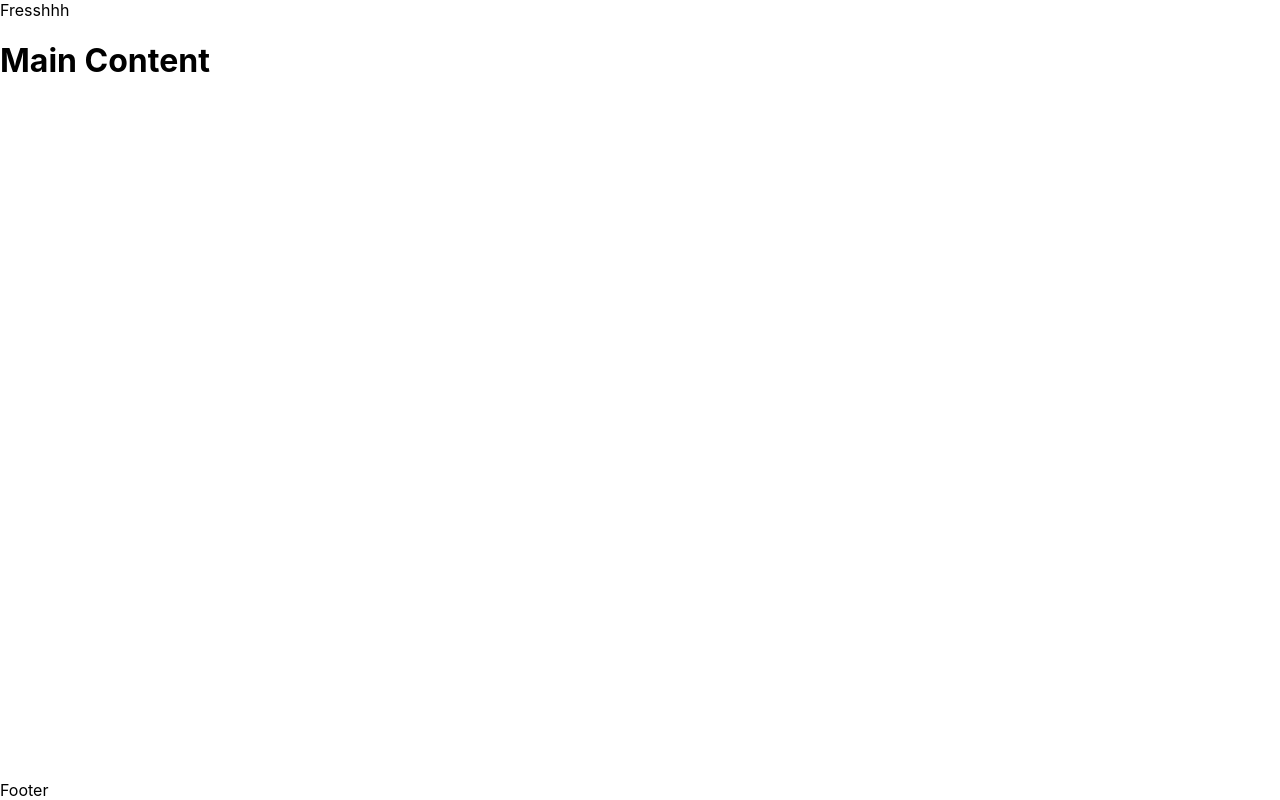
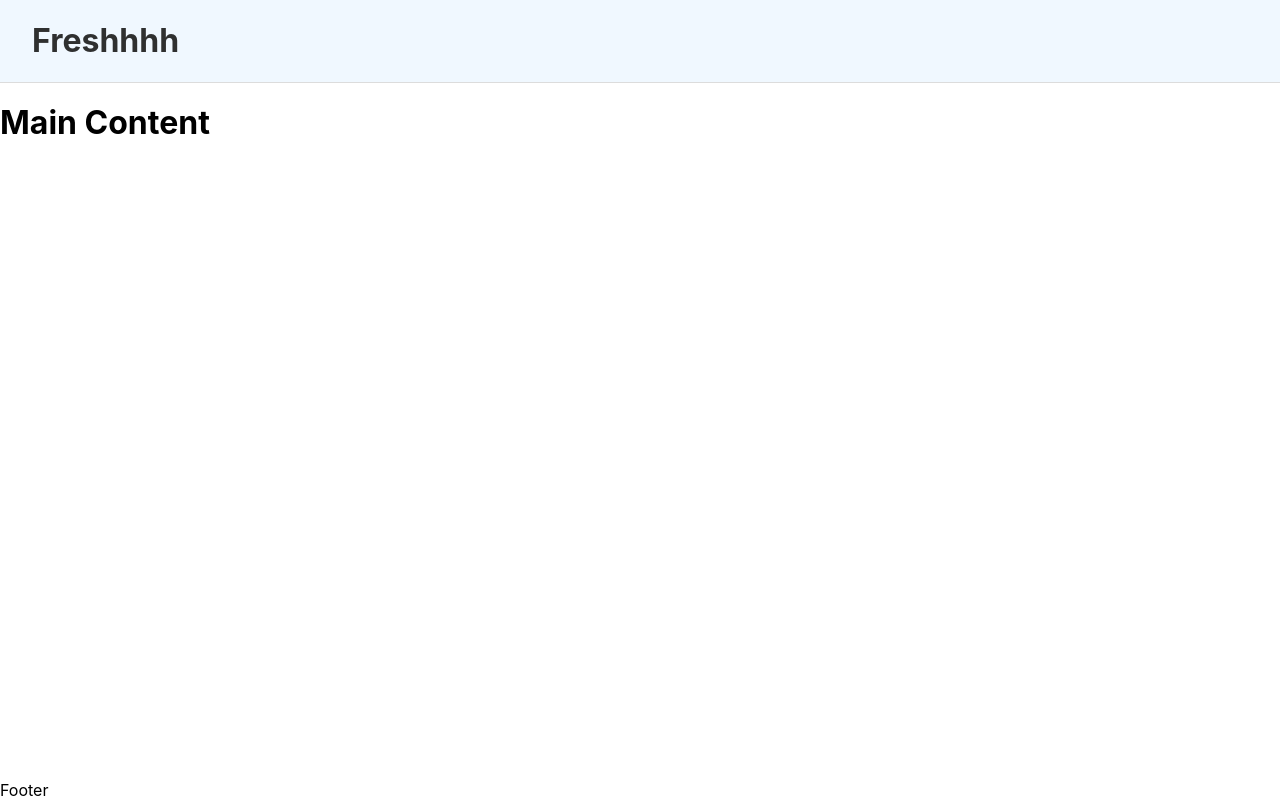
Before and after one commit to i-naeem/freshhhh, a React (Create React App) app: page / in a window 1280 px wide. Built offline with nearby package versions, Linux system fonts and the light colour scheme.

Commit message:
:sparkles: add header

```diff
--- a/src/components/appLayout/AppLayout.js
+++ b/src/components/appLayout/AppLayout.js
@@ -1,9 +1,10 @@
+import Header from '../header/Header';
 import styles from './styles.module.css';
 
 const AppLayout = (props) => {
   return (
     <div className={styles.container}>
-      <header>Fresshhh</header>
+      <Header />
       <main>{props.children}</main>
       <footer>Footer</footer>
     </div>
--- /dev/null
+++ b/src/components/header/Header.js
@@ -0,0 +1,13 @@
+import styles from './header.module.css';
+
+const Header = (props) => {
+  return (
+    <header className={styles.header}>
+      <a href="/#" className={styles.brand}>
+        <h1>Freshhhh</h1>
+      </a>
+    </header>
+  );
+};
+
+export default Header;
--- /dev/null
+++ b/src/components/header/header.module.css
@@ -0,0 +1,15 @@
+.header {
+  background-color: aliceblue;
+  padding: 0 2rem;
+  box-shadow: 0 0 1px 0 #333;
+}
+
+.brand {
+  text-decoration: none;
+  color: rgba(25, 25, 26, 0.9);
+  transition: color 150ms ease-in-out;
+}
+
+.brand:hover {
+  color: rgb(25, 25, 25);
+}
```
